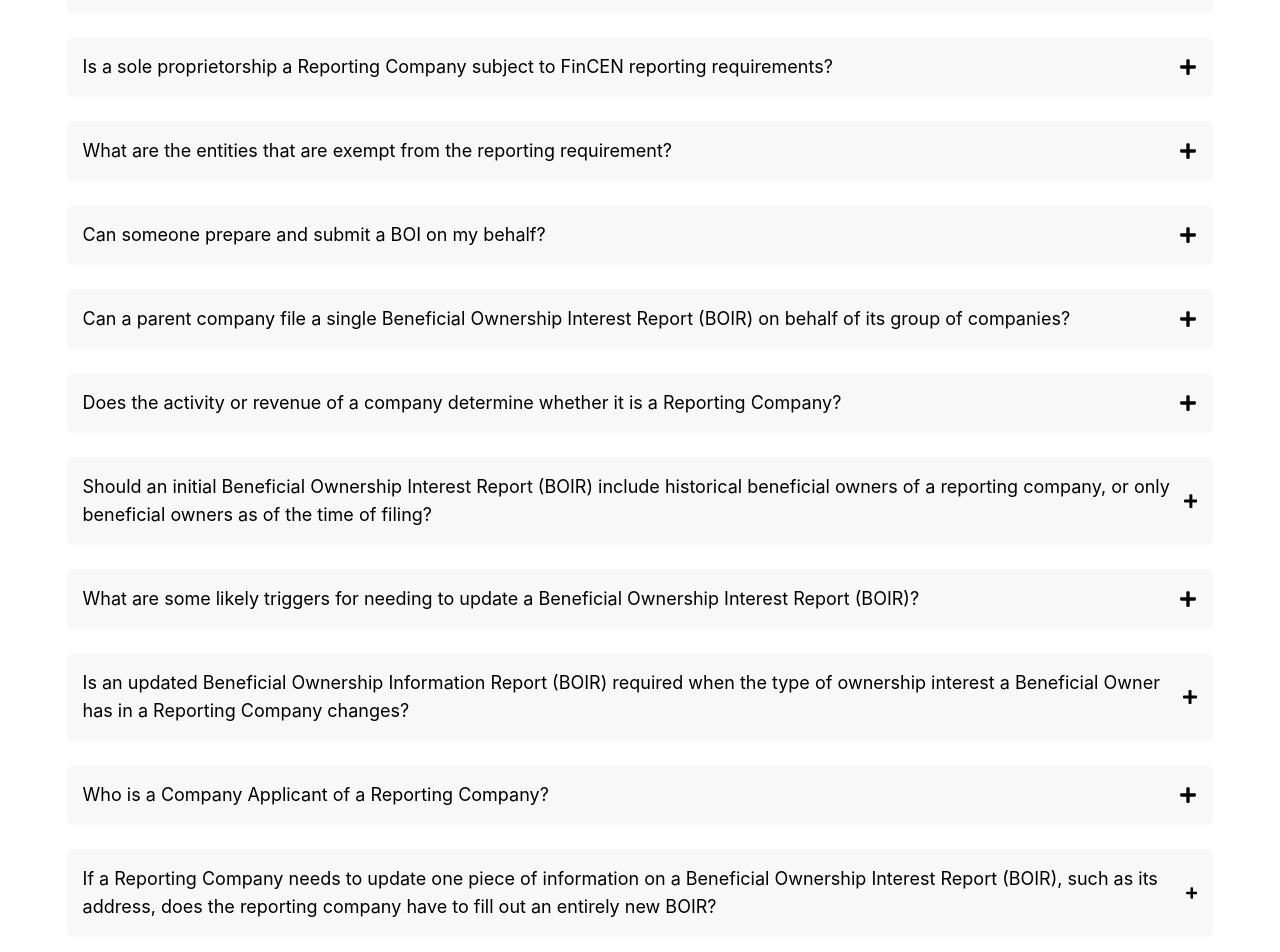
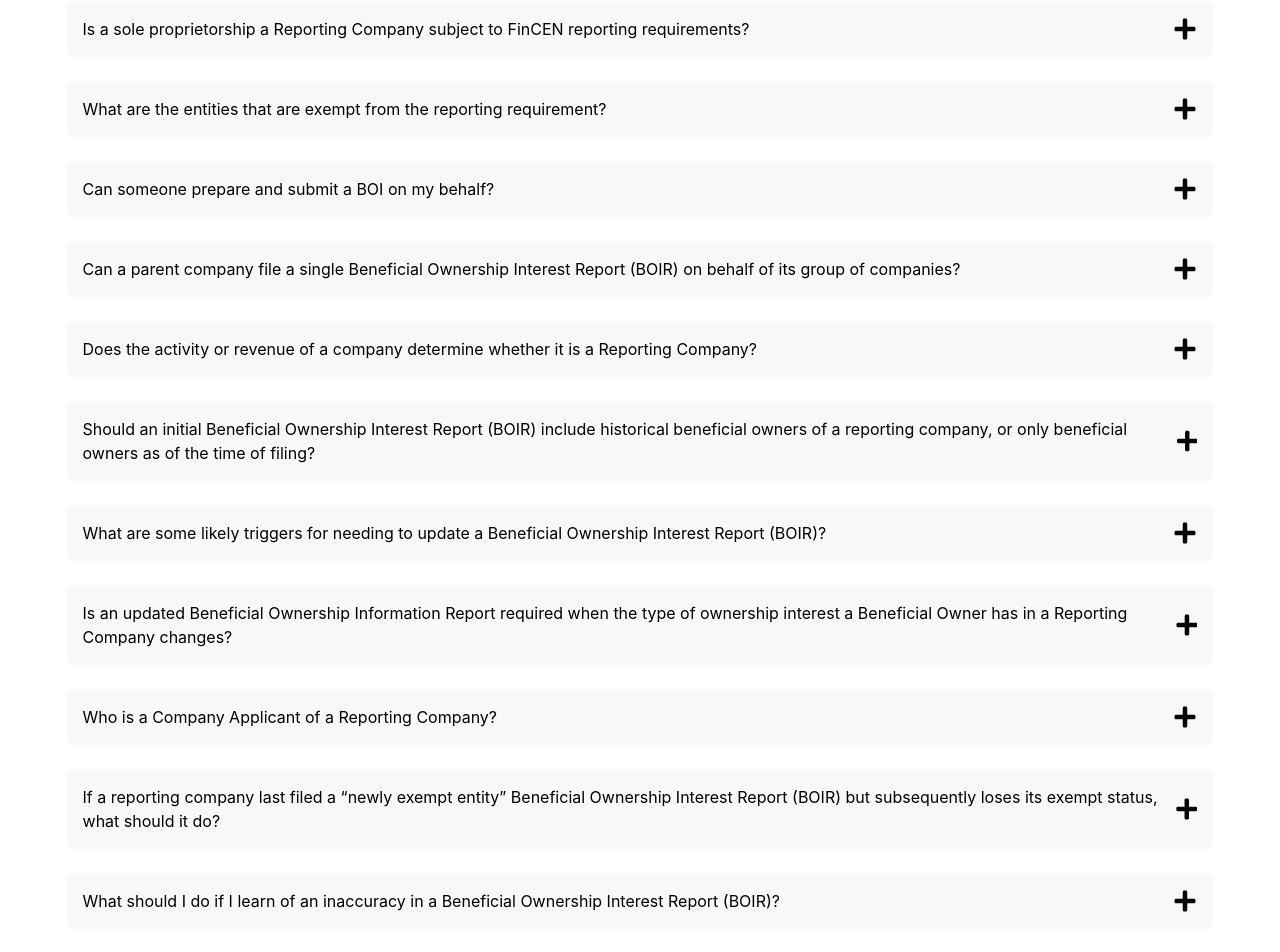
Before and after one commit to Abheerajput/rkllwa, a React (Create React App) app: page /boir in a window 1280 px wide. Shown: the part 4840-5792 px from the top of the page. Built offline with nearby package versions, Linux system fonts and the light colour scheme; a web font is replaced by a local one.

Commit message:
latest-code

```diff
--- a/src/Components/BIOR/Boir.jsx
+++ b/src/Components/BIOR/Boir.jsx
@@ -134,7 +134,7 @@ const Boir = () => {
         answer: "You will get paid through the payment method of your choice, typically within 3-5 business days."
     },
     {
-        question: "Is an updated Beneficial Ownership Information Report (BOIR) required when the type of ownership interest a Beneficial Owner has in a Reporting Company changes?",
+        question: "Is an updated Beneficial Ownership Information Report required when the type of ownership interest a Beneficial Owner has in a Reporting Company changes?",
         answer: "Yes, we use top-notch security measures to ensure all personal data is encrypted and protected."
     },
     {
@@ -142,11 +142,8 @@ const Boir = () => {
         answer: "Yes, we use top-notch security measures to ensure all personal data is encrypted and protected."
     }
     ,
-    {
-        question: " If a Reporting Company needs to update one piece of information on a Beneficial Ownership Interest Report (BOIR), such as its address, does the reporting company have to fill out an entirely new BOIR?",
-        answer: "Yes, we use top-notch security measures to ensure all personal data is encrypted and protected."
-    }
-    ,
+
+
     {
         question: "If a reporting company last filed a “newly exempt entity” Beneficial Ownership Interest Report (BOIR) but subsequently loses its exempt status, what should it do?",
         answer: "Yes, we use top-notch security measures to ensure all personal data is encrypted and protected."
@@ -405,14 +402,14 @@ Beneficial Ownership information refers to identifying information about the ind
       {faqs.map((faq, index) => (
         <div key={index} className="my-6">
           <button
-            className="w-full text-left rounded-md bg-[#F8F8F8] sx:text-[15px] px-4 py-4 focus:outline-none text-lg flex justify-between items-center"
+            className="w-full text-left rounded-md bg-[#F8F8F8] sx:text-[15px] text-[16px] px-4 py-4 focus:outline-none  flex justify-between items-center"
             onClick={(event) => toggleFAQ(index, event)}
           >
             {faq.question}
             {openIndexes.includes(index) ? (
-              <FaMinus className="text-[#000000]" style={{ width: '20px !important' }} />
+              <FaMinus className="text-[#000000]" style={{ width: '24px', height: '24px' }} />
             ) : (
-              <FaPlus className="text-[#050505]" />
+              <FaPlus className="text-[#050505]" style={{ width: '24px', height: '24px' }}/>
             )}
           </button>
           {openIndexes.includes(index) && (
```
